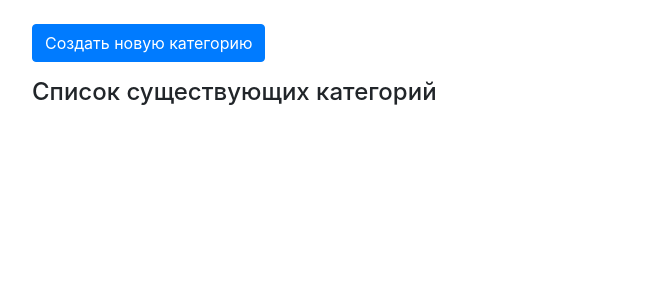
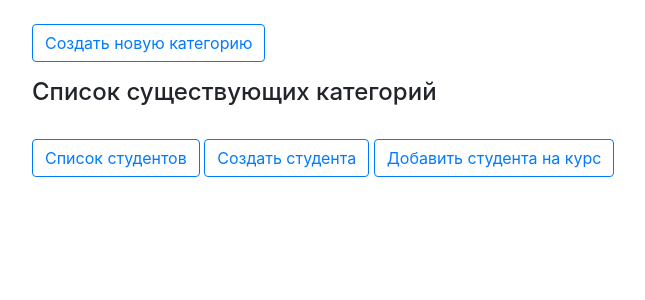
Before and after one commit to Dr0nx/adpp, a Python web app: template lesson_5/templates/index.html in a window 1280 px wide. Shown: the part 56-356 px from the top of the page, without its empty margins (53-698 px from the left). Run offline with Jinja, Linux system fonts and the light colour scheme; the template is opened without the code that fills it, so the values that code supplies are empty; some libraries are stand-ins or nearby versions.

Commit message:
Update index.html

```diff
--- a/lesson_5/templates/index.html
+++ b/lesson_5/templates/index.html
@@ -11,11 +11,10 @@
 {% block body %}
 <br>
 <p>
-    <a class="btn btn-primary" data-toggle="collapse" href="/create-category/" role="button" aria-expanded="false"
-       aria-controls="collapseExample">Создать новую категорию</a>
+    <a href="/create-category/" class="btn btn-outline-primary">Создать новую категорию</a>
 </p>
 <h4>Список существующих категорий</h4>
-<ul class="list-group list-group-horizontal">
+<ul class="list-group">
     {% for item in objects_list %}
     <li class="list-group-item">
         <b>{{item.name}}<br></b>
@@ -24,4 +23,8 @@
     </li>
     {% endfor %}
 </ul>
+<br>
+<a href="/student-list/" class="btn btn-outline-primary">Список студентов</a>
+<a href="/create-student/" class="btn btn-outline-primary">Создать студента</a>
+<a href="/add-student/" class="btn btn-outline-primary">Добавить студента на курс</a>
 {% endblock %}
```
